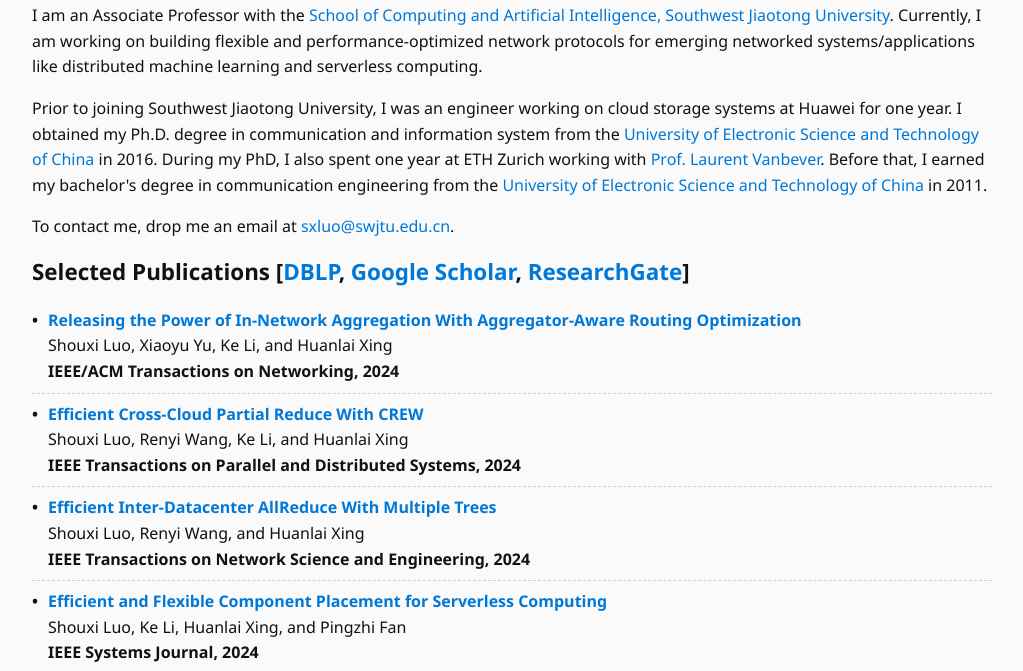
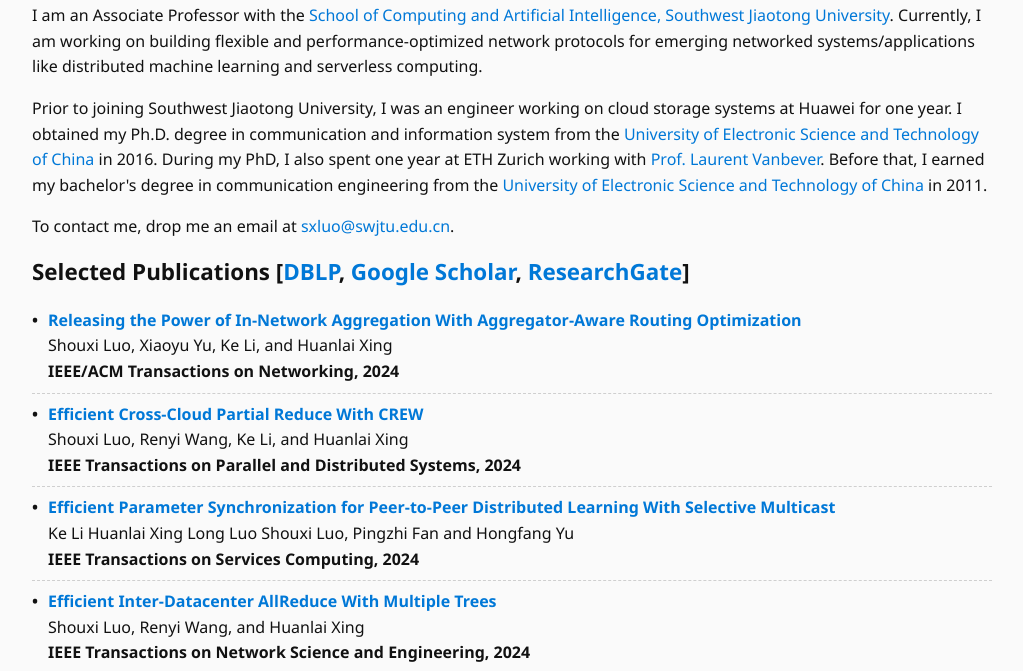
Before and after one commit to shouxi/shouxi.github.io, a plain HTML site: page index.html in a window 1280 px wide. Shown: the part 85-756 px from the top of the page, without its empty margins (128-1151 px from the left). Drawn offline with Linux system fonts and the light colour scheme.

Commit message:
update tsc

```diff
--- a/index.html
+++ b/index.html
@@ -36,7 +36,7 @@
 <meta property="og:url" content="https://shouxi.name/" />
 <meta property="og:description" content="Shouxi Luo&#8217;s Homepage." />
 <meta property="article:published_time" content="2020-02-11" />
-<meta property="article:modified_time" content="2024-09-11" />
+<meta property="article:modified_time" content="2024-11-17" />
 <meta name="twitter:card" content="summary" />
 <meta name="twitter:title" content="Shouxi Luo" />
 <meta name="twitter:description" content="Shouxi Luo&#8217;s Homepage." />
@@ -51,7 +51,7 @@
 <div class="gl-main" role="main">
 <div id="post-metadata">
 <h1>Shouxi Luo <!--span aria-hidden="true"> (</span><span lang="zh-CN">xx</span><span aria-hidden="true">)</span--></h1>
-<!--div class="gl-entry-metadata-box"><div class="dateline">As of 11 September 2024</div></div-->
+<!--div class="gl-entry-metadata-box"><div class="dateline">As of 17 November 2024</div></div-->
 </div>
 <article id="post-content" class="gl-suppress-deco">
 <!--figure class="gl-page-background gl-float-right" style="text-align: center;"><img src="./assets/images/hero-image.png" alt="A photo of Shouxi Luo" width="160" height="160" style="max-width: 160px;" /></figure-->
@@ -85,6 +85,11 @@ tgt.removeAttribute('class');
 <div class="gl-bibtex-entry-title"><span class="gl-bibtex-entry-bullet" aria-label="bullet symbol">&#8226; </span><a href="./publications/tpds24-crew.pdf" rel="nofollow">Efficient Cross-Cloud Partial Reduce With CREW</a></div>
 <div class="gl-bibtex-entry-authors">Shouxi Luo, Renyi Wang, Ke Li, and Huanlai Xing</div>
 <div class="gl-bibtex-entry-info"><span class="gl-bibtex-entry-venue">IEEE Transactions on Parallel and Distributed Systems, 2024</span></div>
+</div>
+<div class="gl-bibtex-entry gl-bibtex-notfirstentry" id="bibitem_tsc24-selmcast">
+<div class="gl-bibtex-entry-title"><span class="gl-bibtex-entry-bullet" aria-label="bullet symbol">&#8226; </span><a href="./publications/tsc24-selmcast.pdf" rel="nofollow">Efficient Parameter Synchronization for Peer-to-Peer Distributed Learning With Selective Multicast</a></div>
+<div class="gl-bibtex-entry-authors">Ke&nbsp;Li&nbsp;Huanlai&nbsp;Xing&nbsp;Long&nbsp;Luo Shouxi&nbsp;Luo, Pingzhi&nbsp;Fan and Hongfang Yu</div>
+<div class="gl-bibtex-entry-info"><span class="gl-bibtex-entry-venue">IEEE Transactions on Services Computing, 2024</span></div>
 </div>
 <div class="gl-bibtex-entry gl-bibtex-notfirstentry" id="bibitem_tnse24-mtree">
 <div class="gl-bibtex-entry-title"><span class="gl-bibtex-entry-bullet" aria-label="bullet symbol">&#8226; </span><a href="./publications/tnse24-mtree.pdf" rel="nofollow">Efficient Inter-Datacenter AllReduce With Multiple Trees</a></div>
```
Also changed, not shown: 5 other files.
